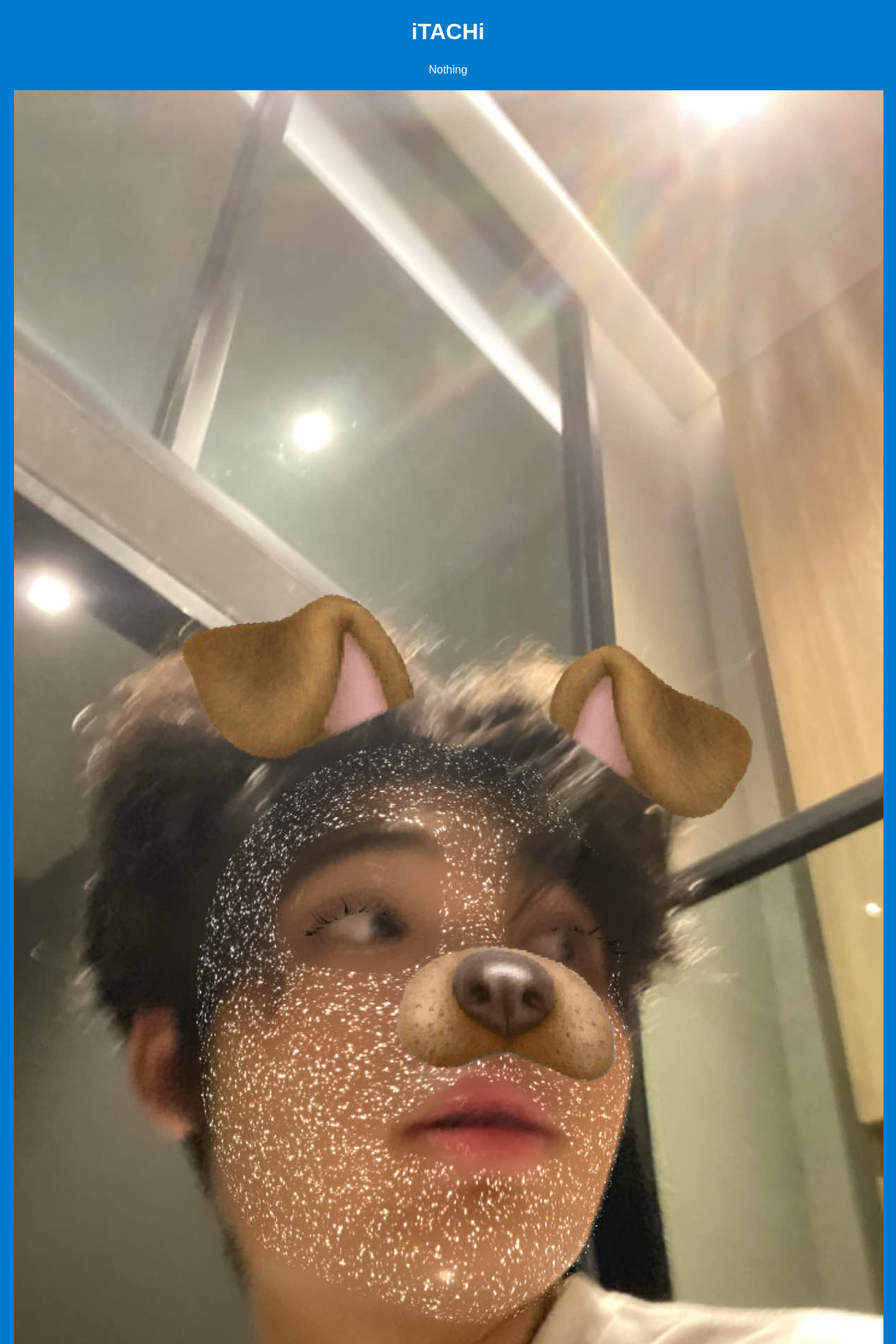
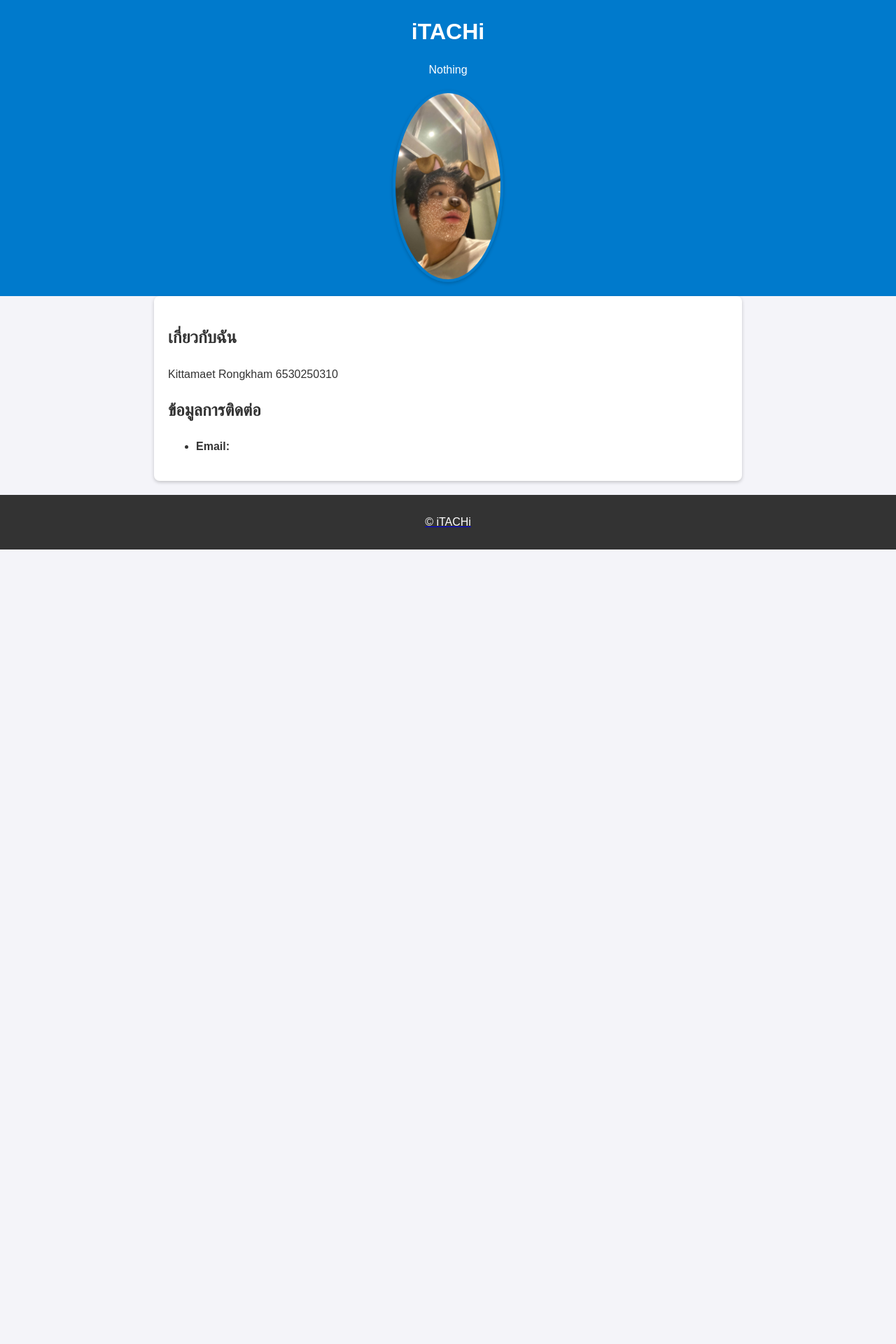
Before and after one commit to Ohmykk/Ohmykk.github.io, a Jekyll site: the page index.html, which Jekyll copies as it is, in a window 1280 px wide. Shown: the top 1920 px of the page at 70% size. Built offline with Jekyll 4.4.1, drawn with Linux system fonts in a browser that asks for light colours; after the commit the page ends 900 px from its top, so only the background shows below that.

Commit message:
Update style.css

```diff
--- a/assets/style.css
+++ b/assets/style.css
@@ -34,3 +34,11 @@ footer {
     background: #333;
     color: #fff;
 }
+.profile-img {
+    display: block;
+    max-width: 150px;
+    margin: 0 auto;
+    border-radius: 50%;
+    box-shadow: 0 2px 5px rgba(0, 0, 0, 0.2);
+    border: 4px solid #007acc;
+}
```
